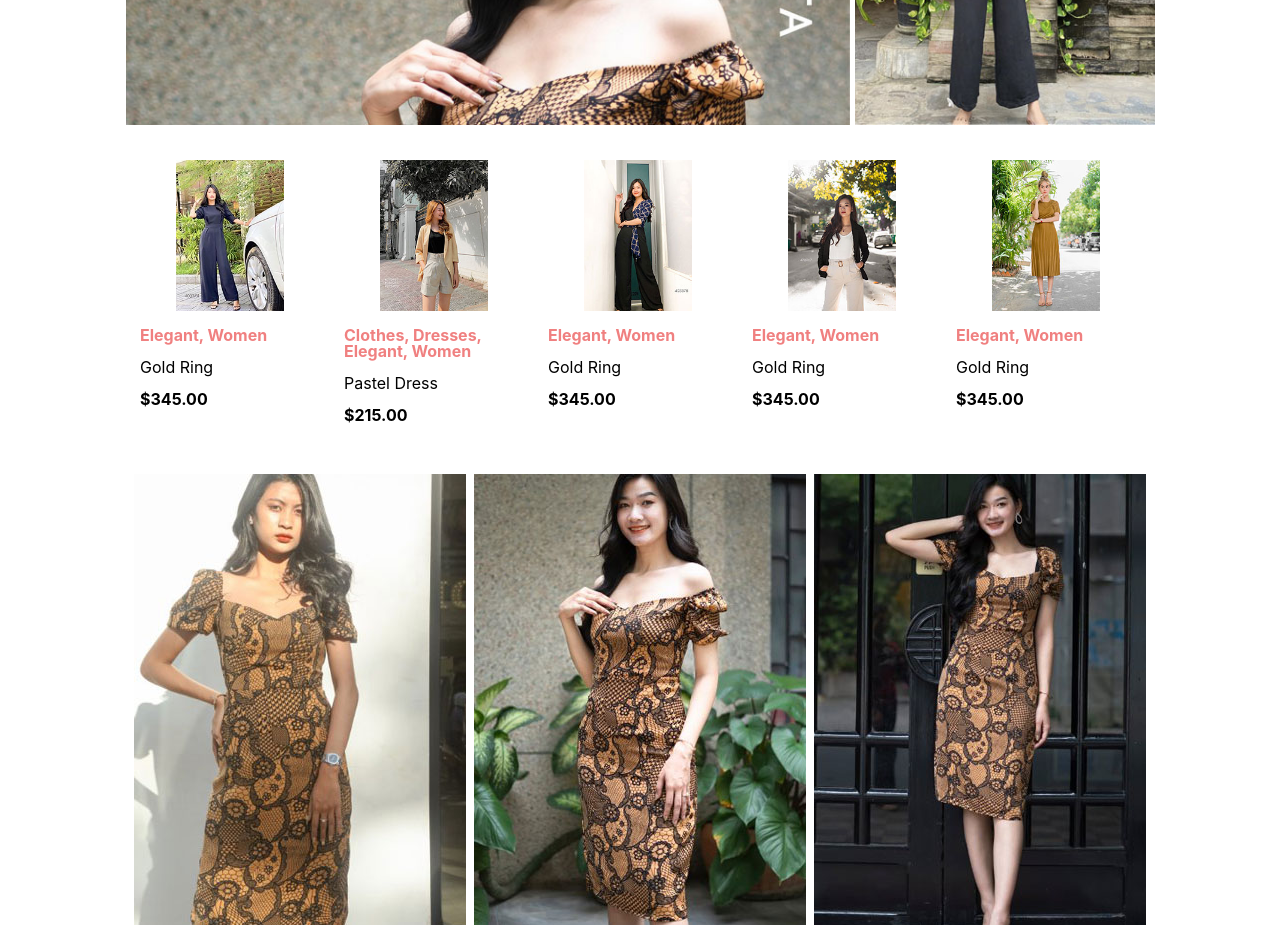
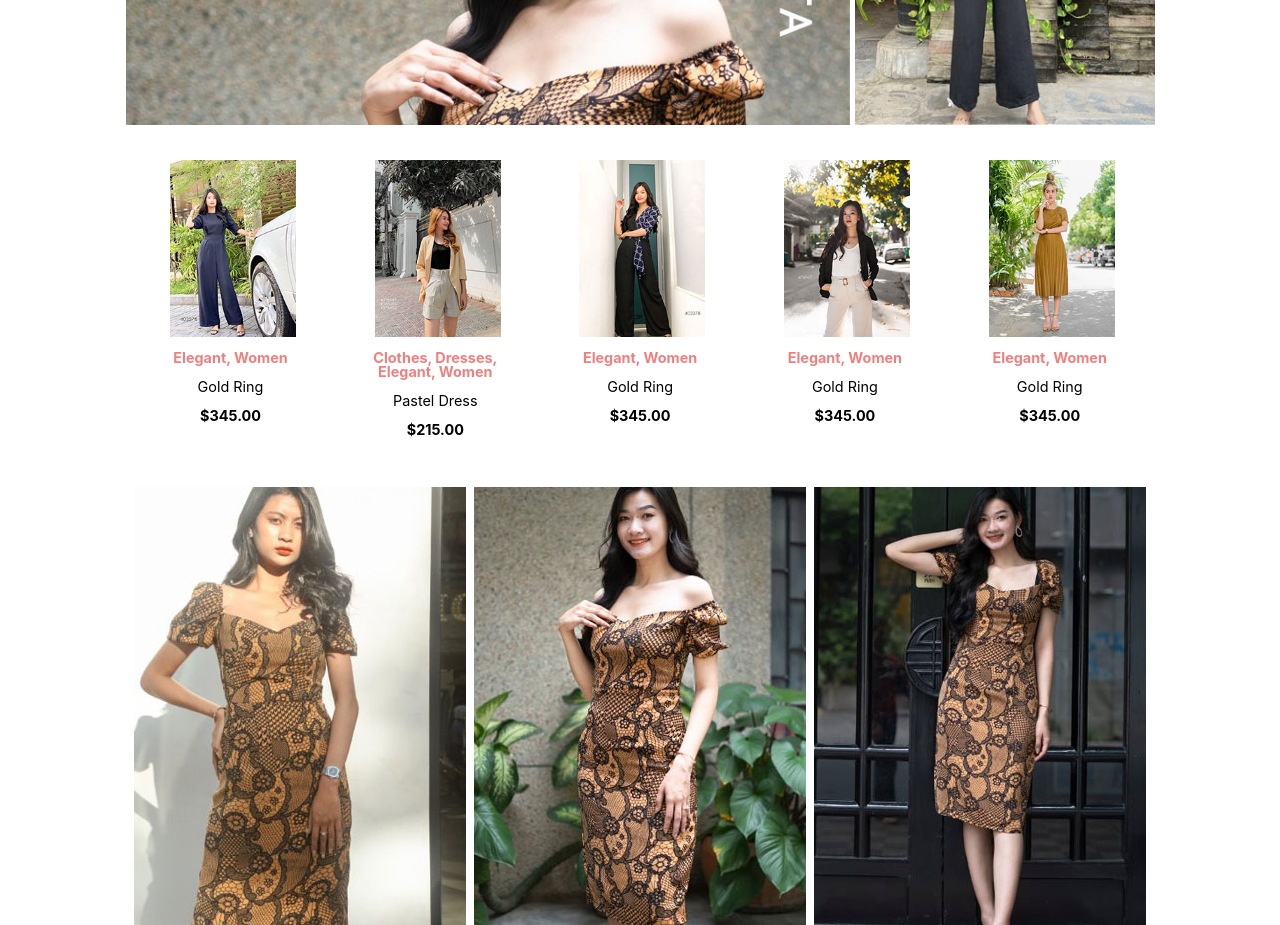
Before and after one commit to vithyeasam/L192-Brand-Missota, a Next.js app: page / in a window 1280 px wide. Shown: the part 820-1745 px from the top of the page. Built offline with nearby package versions, Linux system fonts and the light colour scheme.

Commit message:
responsive final changes

```diff
--- a/pages/index.js
+++ b/pages/index.js
@@ -71,7 +71,7 @@ export default function Home() {
             </div>
             <div className={styles.productcontainer}>
               <div className={styles.product}>
-                <img src="/product1.jpg" srcSet="product1-300.jpg 300w, /product1.jpg 750w" sizes="(max-width: 300px) 300px,(min-width: 1024px) 180px, 100vw" alt="Include productname as alternative text" />
+                <img src="/product1.jpg" srcSet="product1-300.jpg 300w, /product1.jpg 750w" sizes="(max-width: 300px) 300px,(min-width: 1024px) 210px, 100vw" alt="Include productname as alternative text" />
                 <span className={styles.caption}>
                   <p style={{ color: "#F08080" }}>
                     <b>Elegant, Women</b>
@@ -83,7 +83,7 @@ export default function Home() {
                 </span>
               </div>
               <div className={styles.product}>
-                <img src="/product2.jpg" srcSet="product2-300.jpg 300w, /product2.jpg 750w" sizes="(max-width: 300px) 300px,(min-width: 1024px) 180px, 100vw" alt="Include productname as alternative text" />
+                <img src="/product2.jpg" srcSet="product2-300.jpg 300w, /product2.jpg 750w" sizes="(max-width: 300px) 300px,(min-width: 1024px) 210px, 100vw" alt="Include productname as alternative text" />
                 <span className={styles.caption}>
                   <p style={{ color: "#F08080" }}>
                     <b>Clothes, Dresses, Elegant, Women</b>
@@ -95,7 +95,7 @@ export default function Home() {
                 </span>
               </div>
               <div className={styles.product}>
-                <img src="/product3.jpg" srcSet="product3-300.jpg 300w, /product3.jpg 750w" sizes="(max-width: 300px) 300px,(min-width: 1024px) 180px, 100vw" alt="Include productname as alternative text" />
+                <img src="/product3.jpg" srcSet="product3-300.jpg 300w, /product3.jpg 750w" sizes="(max-width: 300px) 300px,(min-width: 1024px) 210px, 100vw" alt="Include productname as alternative text" />
                 <span className={styles.caption}>
                   <p style={{ color: "#F08080" }}>
                     <b>Elegant, Women</b>
@@ -107,7 +107,7 @@ export default function Home() {
                 </span>
               </div>
               <div className={styles.product}>
-                <img src="/product4.jpg" srcSet="product4-300.jpg 300w, /product4.jpg 750w" sizes="(max-width: 300px) 300px,(min-width: 1024px) 180px, 100vw" alt="Include productname as alternative text" />
+                <img src="/product4.jpg" srcSet="product4-300.jpg 300w, /product4.jpg 750w" sizes="(max-width: 300px) 300px,(min-width: 1024px) 210px, 100vw" alt="Include productname as alternative text" />
                 <span className={styles.caption}>
                   <p style={{ color: "#F08080" }}>
                     <b>Elegant, Women</b>
@@ -119,7 +119,7 @@ export default function Home() {
                 </span>
               </div>
               <div className={styles.product}>
-                <img src="/product5.jpg"  srcSet="product5-300.jpg 300w,  /product5.jpg 750w" sizes="(max-width: 300px) 300px,(min-width: 1024px) 180px, 100vw" alt="Include productname as alternative text" />
+                <img src="/product5.jpg"  srcSet="product5-300.jpg 300w,  /product5.jpg 750w" sizes="(max-width: 300px) 300px,(min-width: 1024px) 210px, 100vw" alt="Include productname as alternative text" />
                 <span className={styles.caption}>
                   <p style={{ color: "#F08080" }}>
                     <b>Elegant, Women</b>
--- a/styles/Home.module.css
+++ b/styles/Home.module.css
@@ -1492,19 +1492,21 @@
     font-size: smaller;
   }
 
-  .productcontiner {
+  .productcontainer {
     display: flex;
     flex-direction: row;
+    width: 1024px;
+    margin: 0 auto;
   }
 
   .product {
-    margin: 35px 14px 0px 10px;
+    margin: 35px 10px 0px 15px;
     vertical-align: top;
     display: inline-block;
     text-align: center;
-    width: 180px;
-  }
-  .Home_product__3okLj img {min-width: 180px; width: 180px; border: 1px solid #000;}
+    width: 185px;
+  }
+
   .product1 {
     margin: 35px 4px 0px 4px;
     vertical-align: top;
@@ -1513,8 +1515,10 @@
   }
   .caption {
     display: block;
-    text-align: left;
-    line-height: 100%;
+    text-align: center;
+    line-height: 100%;
+    font-size: 0.9em;
+    width: 175px;
   }
 
   .misslogo {
```
